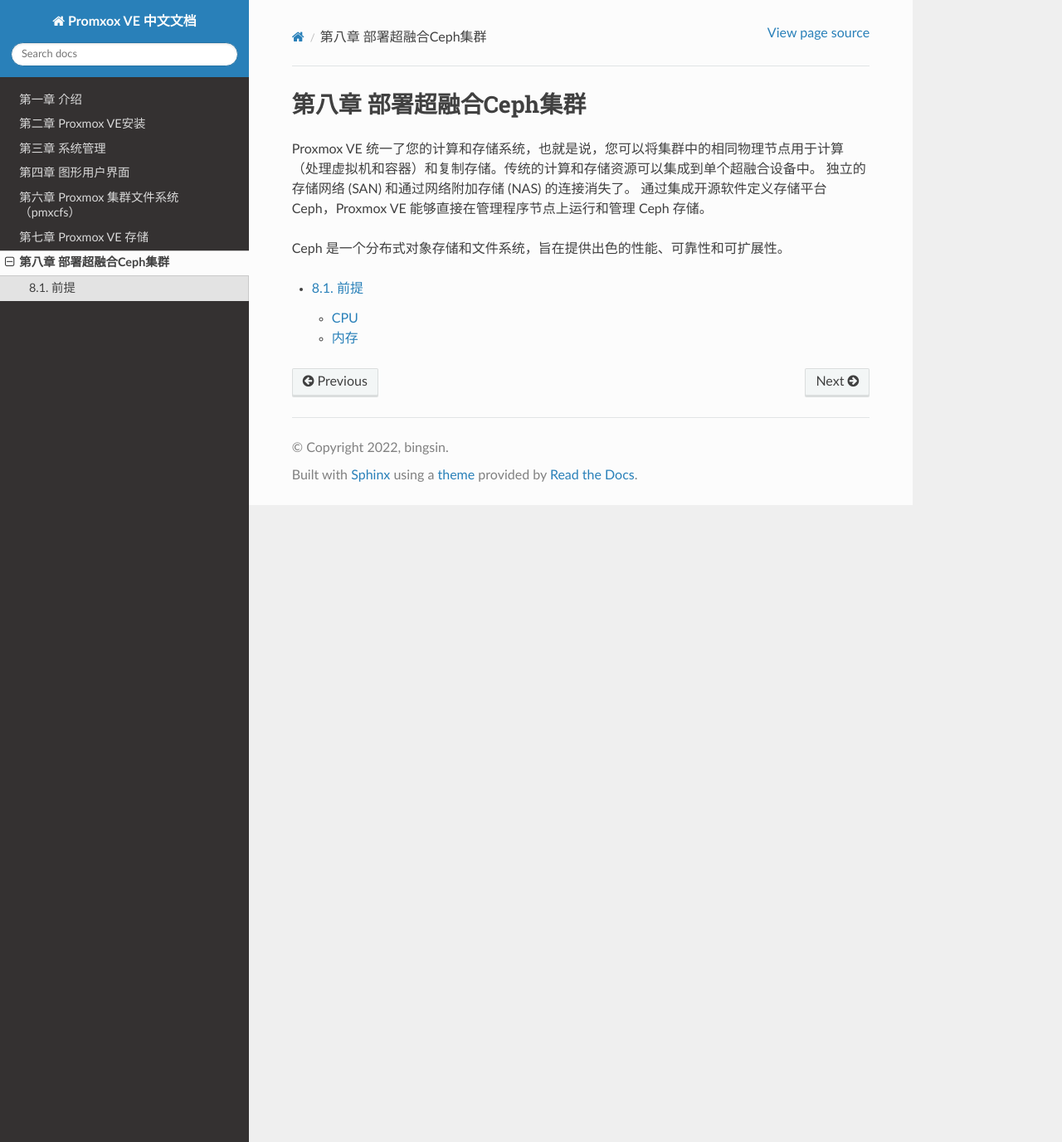
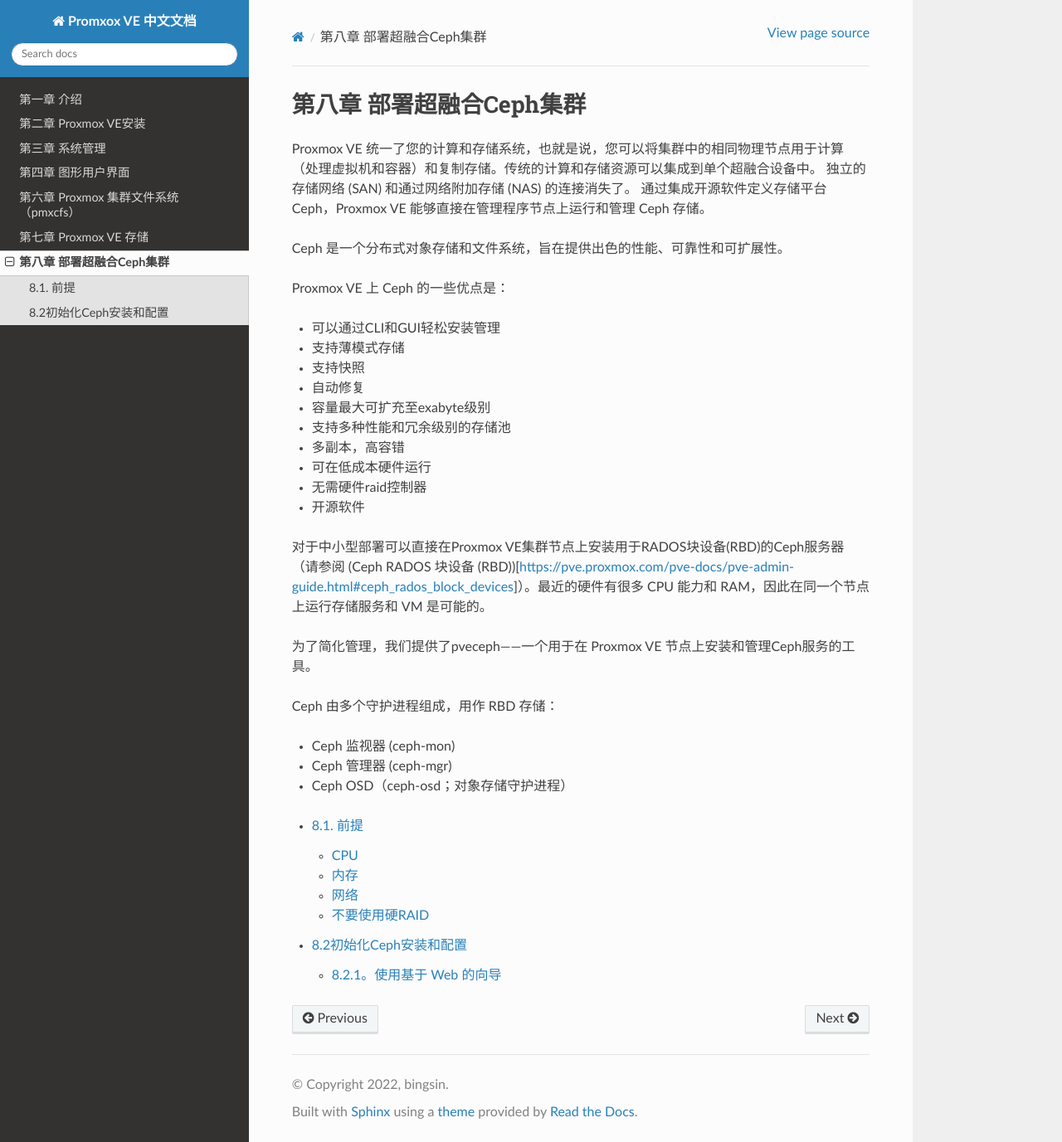
Before and after one commit to jiangcuo/pve-doc-cn, a Sphinx documentation site: the page built from source/pveceph/index.rst, in a window 1280 px wide and 1377 px high. Shown: the whole window at 83% size. Built offline with Sphinx 7.4.7 and the Read the Docs theme 2.0.0, drawn with Linux system fonts in a browser that asks for light colours; pages that are not in the unit, such as notebooks, are missing from menus.

Commit message:
update ceph

```diff
--- a/source/pveceph/index.rst
+++ b/source/pveceph/index.rst
@@ -9,7 +9,35 @@
 Ceph 是一个分布式对象存储和文件系统，旨在提供出色的性能、可靠性和可扩展性。
 
 
+Proxmox VE 上 Ceph 的一些优点是：
+
+- 可以通过CLI和GUI轻松安装管理
+- 支持薄模式存储
+- 支持快照
+- 自动修复
+- 容量最大可扩充至exabyte级别
+- 支持多种性能和冗余级别的存储池
+- 多副本，高容错
+- 可在低成本硬件运行
+- 无需硬件raid控制器
+- 开源软件
+
+
+对于中小型部署可以直接在Proxmox VE集群节点上安装用于RADOS块设备(RBD)的Ceph服务器（请参阅 (Ceph RADOS 块设备 (RBD))[https://pve.proxmox.com/pve-docs/pve-admin-guide.html#ceph_rados_block_devices]）。最近的硬件有很多 CPU 能力和 RAM，因此在同一个节点上运行存储服务和 VM 是可能的。
+
+为了简化管理，我们提供了pveceph——一个用于在 Proxmox VE 节点上安装和管理Ceph服务的工具。
+
+
+Ceph 由多个守护进程组成，用作 RBD 存储：
+
+- Ceph 监视器 (ceph-mon)
+- Ceph 管理器 (ceph-mgr)
+- Ceph OSD（ceph-osd；对象存储守护进程）
+
+
+
 .. toctree::
    :maxdepth: 2
 
    Precondition.md
+   initceph.md
--- /dev/null
+++ b/source/pveceph/initceph.md
@@ -0,0 +1,9 @@
+# 8.2初始化Ceph安装和配置
+
+## 8.2.1。使用基于 Web 的向导
+
+使用 Proxmox VE，您可以使用方便的Ceph 安装向导。
+
+单击其中一个集群节点并导航到菜单树中的 Ceph 部分，如果尚未安装 Ceph，您将看到一个提示您这样做的提示。
+
+![](https://pve.proxmox.com/pve-docs/images/screenshot/gui-node-ceph-install.png "pve ceph")
```
Also changed, not shown: source/pveceph/Precondition.md (+24 -0 lines).
